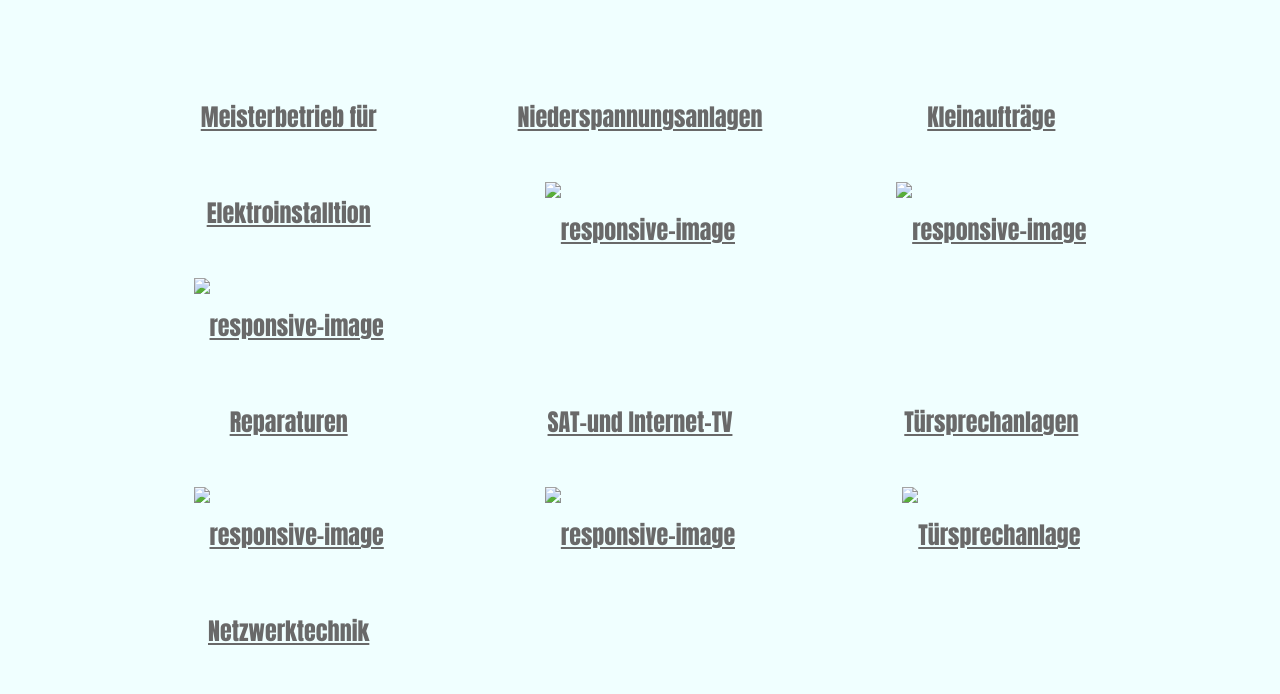
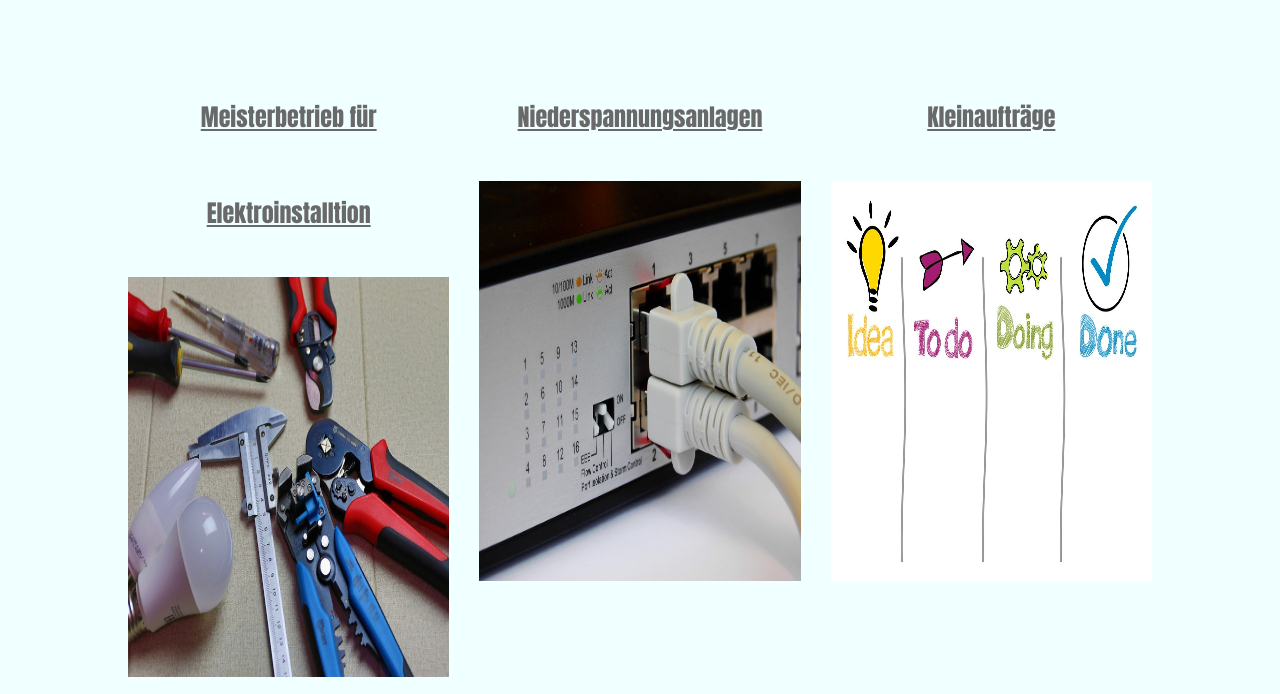
Before and after one commit to emil18/CV, a plain HTML site: page index.html in a window 1280 px wide. Shown: the part 225-919 px from the top of the page. Drawn offline with nearby package versions, Linux system fonts and the light colour scheme.

Commit message:
Update index.html

```diff
--- a/index.html
+++ b/index.html
@@ -48,31 +48,31 @@
 	<div class="row">
     	<div class="feature-box col-lg-4">
 		<p>  Meisterbetrieb für Elektroinstalltion </p>
-		<img class="img-fluid" src="images/electrician-3273337_1280.jpg" alt="responsive-image">
+		<img class="img-fluid" src="electrician-3273337_1280.jpg" alt="responsive-image">
 		</div>
 		<div class="feature-box col-lg-4">
 		<p>  Niederspannungsanlagen</p>
-		<img class="img-fluid" src="images/Netzwerktechnik.jpg" alt="responsive-image">
+		<img class="img-fluid" src="Netzwerktechnik.jpg" alt="responsive-image">
 		</div>
 		<div class="feature-box col-lg-4">
 		<p>  Kleinaufträge</p>
-		<img class="img-fluid" src="images/kleinauftraege.jpg" alt="responsive-image">
+		<img class="img-fluid" src="kleinauftraege.jpg" alt="responsive-image">
 		</div>
 		<div class="feature-box col-lg-4">
 		<p>  Reparaturen</p>
-		<img class="img-fluid"  src="images/reparatur.jpg" alt="responsive-image">
+		<img class="img-fluid"  src="reparatur.jpg" alt="responsive-image">
 		</div>
 		<div class="feature-box col-lg-4">
 		<p>  SAT-und Internet-TV</p>
-		<img class="img-fluid" src="images/sat-internet.jpg" alt="responsive-image">
+		<img class="img-fluid" src="sat-internet.jpg" alt="responsive-image">
 		</div>
 		<div class="feature-box col-lg-4">
 		<p>  Türsprechanlagen</p>
-		<img class="img-fluid"  src="images/Türsprechanlagen.jpg"  alt="Türsprechanlage">
+		<img class="img-fluid"  src="Türsprechanlagen.jpg"  alt="Türsprechanlage">
 		</div>
 		<div class="feature-box col-lg-4">
 		<p>  Netzwerktechnik</p>
-		<img class="img-fluid" src="images/netzwerk.jpg" alt="responsive-image">
+		<img class="img-fluid" src="netzwerk.jpg" alt="responsive-image">
 		</div>
     </div>
 	</section>
```
